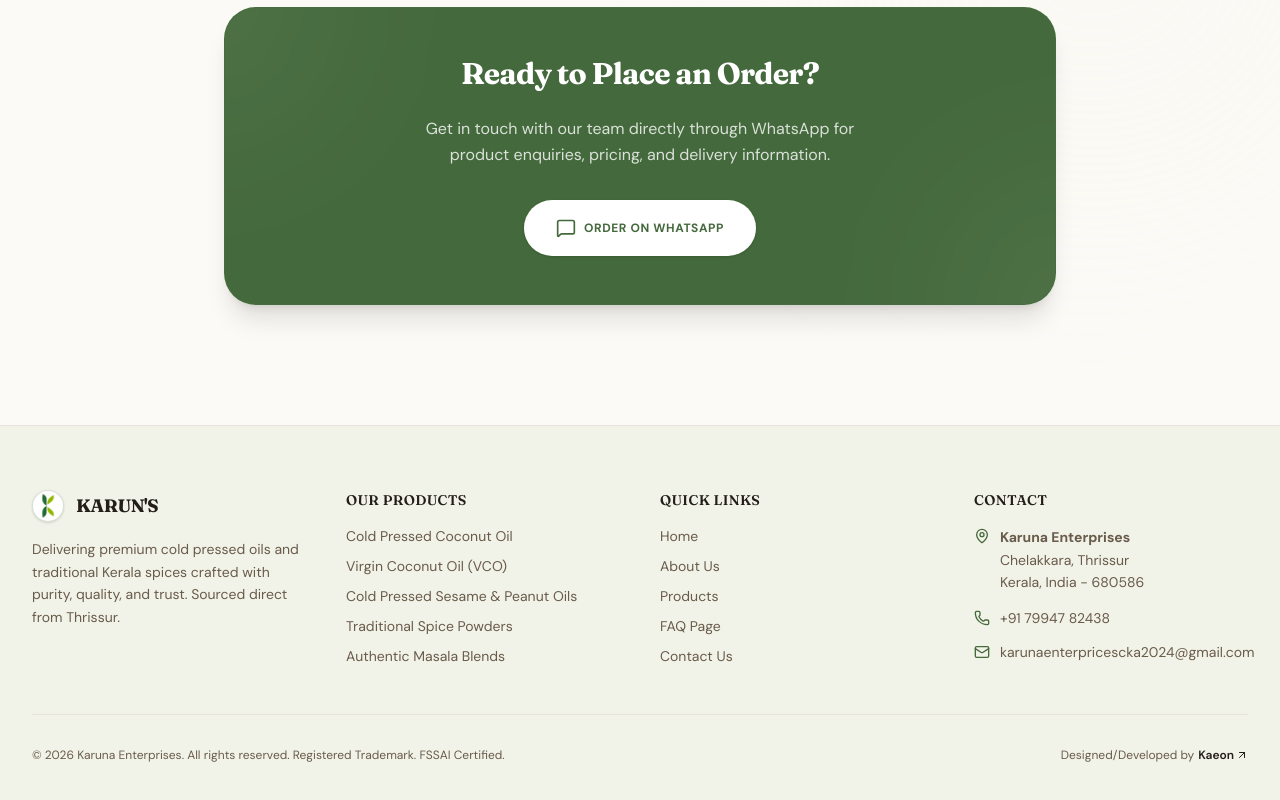
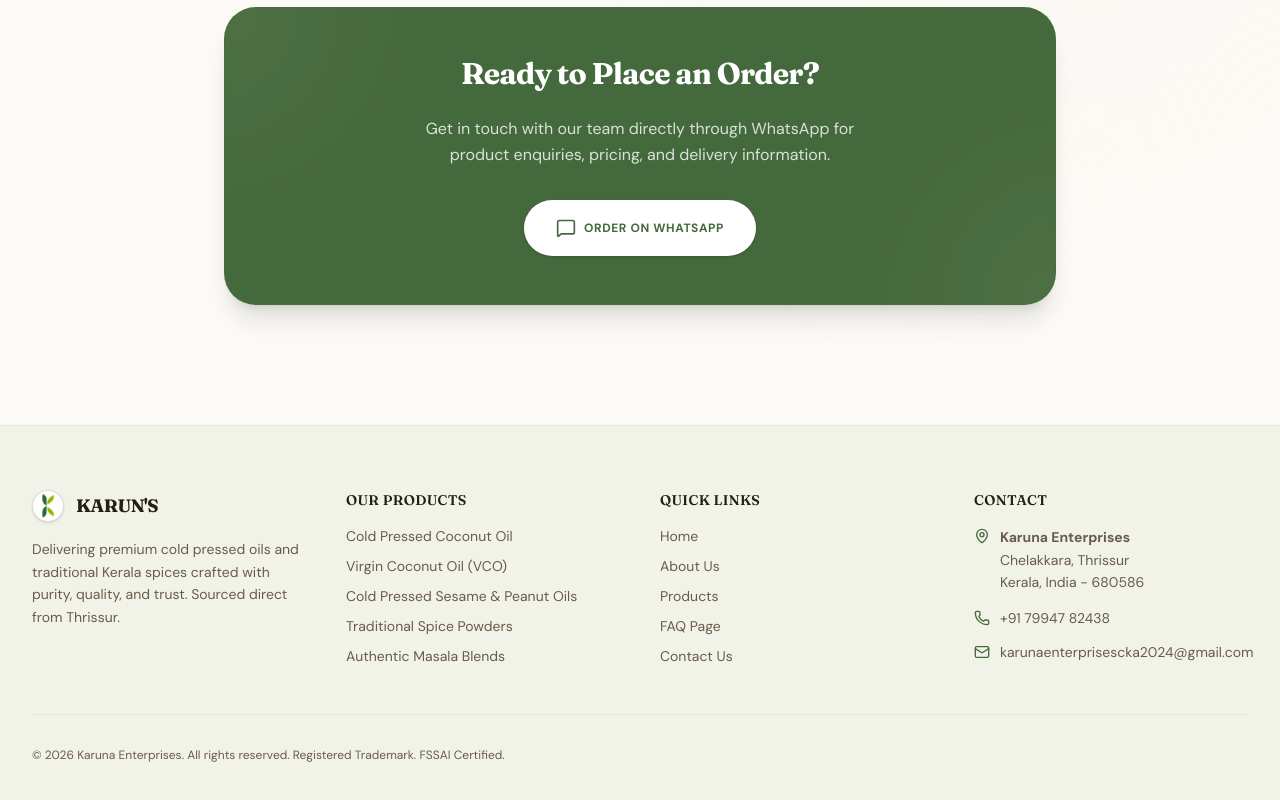
Before and after one commit to karunsoil24/Karunsoil, a Next.js app: page /contact in a window 1280 px wide. Shown: the part 782-1582 px from the top of the page. Built offline with nearby package versions, Linux system fonts and the light colour scheme.

Commit message:
Fix typo in email address and hide developer credit in footer

```diff
--- a/src/app/page.tsx
+++ b/src/app/page.tsx
@@ -143,7 +143,7 @@
         </section>
         <section>
           <h2>How to order from KARUN&apos;S?</h2>
-          <p>You can order KARUN&apos;S products by clicking any &quot;Order on WhatsApp&quot; button on the website, calling +91 7994782438, or emailing karunaenterpricescka2024@gmail.com.</p>
+          <p>You can order KARUN&apos;S products by clicking any &quot;Order on WhatsApp&quot; button on the website, calling +91 7994782438, or emailing karunaenterprisescka2024@gmail.com.</p>
         </section>
       </div>
 
--- a/src/components/footer.tsx
+++ b/src/components/footer.tsx
@@ -136,7 +136,7 @@
           <p>
             &copy; {new Date().getFullYear()} {siteConfig.legalName}. All rights reserved. Registered Trademark. FSSAI Certified.
           </p>
-          <p className="flex items-center gap-1">
+          {/* <p className="flex items-center gap-1">
             Designed/Developed by{" "}
             <a
               href="https://www.kaeonstudios.com"
@@ -146,7 +146,7 @@
             >
               Kaeon <ArrowUpRight className="w-3 h-3" />
             </a>
-          </p>
+          </p> */}
         </div>
       </div>
     </footer>
--- a/src/config/site.ts
+++ b/src/config/site.ts
@@ -3,7 +3,7 @@
   legalName: "Karuna Enterprises",
   phone: "+917994782438", // Official contact number
   phoneFormatted: "+91 79947 82438",
-  email: "karunaenterpricescka2024@gmail.com", // Official email
+  email: "karunaenterprisescka2024@gmail.com", // Official email
   address: "Karuna Enterprises, Chelakkara, Thrissur, Kerala, India - 680586",
   addressLocality: "Chelakkara, Thrissur",
   addressRegion: "Kerala",
@@ -235,7 +235,7 @@
     },
     {
       q: "How do I contact KARUN'S?",
-      a: "You can reach us through our Contact Page. You can email us at karunaenterpricescka2024@gmail.com, call us at +91 79947 82438, or directly message us on WhatsApp using any of the Order on WhatsApp buttons."
+      a: "You can reach us through our Contact Page. You can email us at karunaenterprisescka2024@gmail.com, call us at +91 79947 82438, or directly message us on WhatsApp using any of the Order on WhatsApp buttons."
     }
   ]
 };
```
Also changed, not shown: public/.well-known/security.txt, public/humans.txt, public/llms-full.txt, public/llms.txt.
